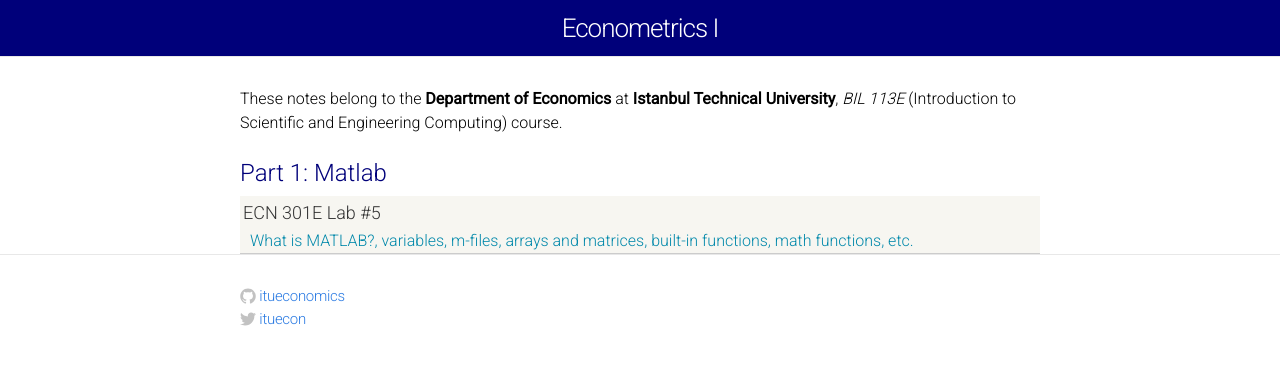
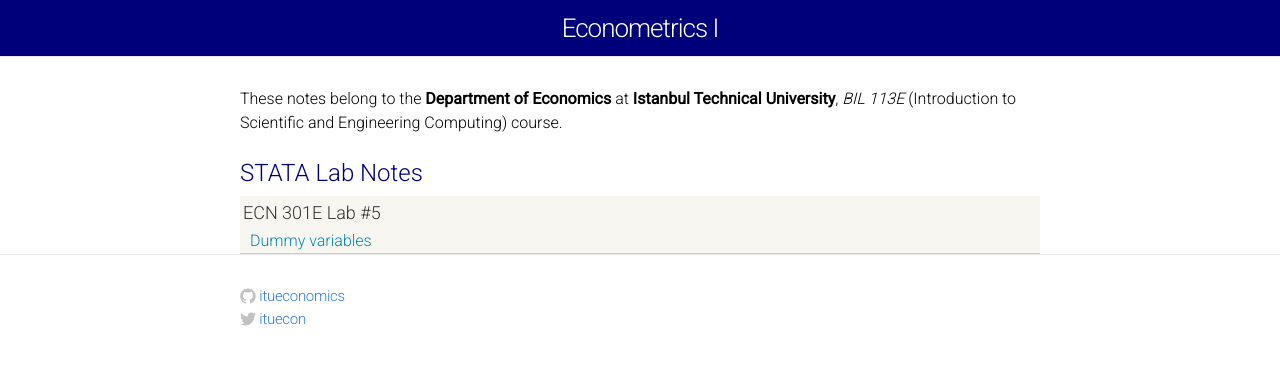
Before and after one commit to itueconomics/ecn301e, a Jekyll site: the page built from index.html, in a window 1280 px wide. Shown: the top 365 px of the page. Built offline with Jekyll 4.4.1, drawn with Linux system fonts in a browser that asks for light colours.

Commit message:
Update index.html

```diff
--- a/index.html
+++ b/index.html
@@ -9,13 +9,13 @@ layout: default
 <div class="home">
   <div class="materials-wrap">
 
-    <div class="module-header">Part 1: Matlab</div>
+    <div class="module-header">STATA Lab Notes</div>
      <div class="materials-item">
       <a href="ECN_301E_Lab_5.html">
         ECN 301E Lab #5
       </a>
       <div class="kw">
-        What is MATLAB?, variables, m-files, arrays and matrices, built-in functions, math functions, etc.
+        Dummy variables
       </div>
     </div>
 </div>
```
